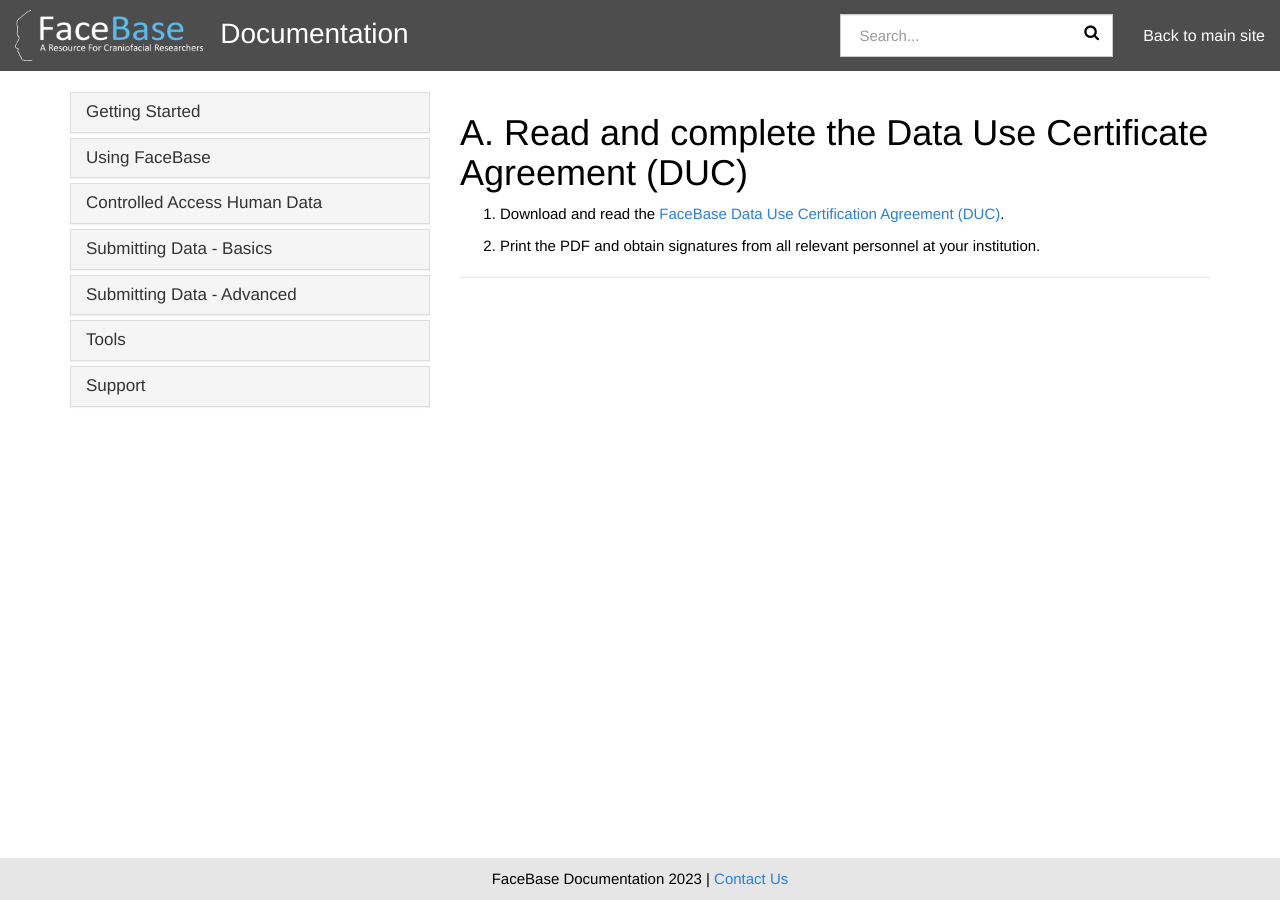
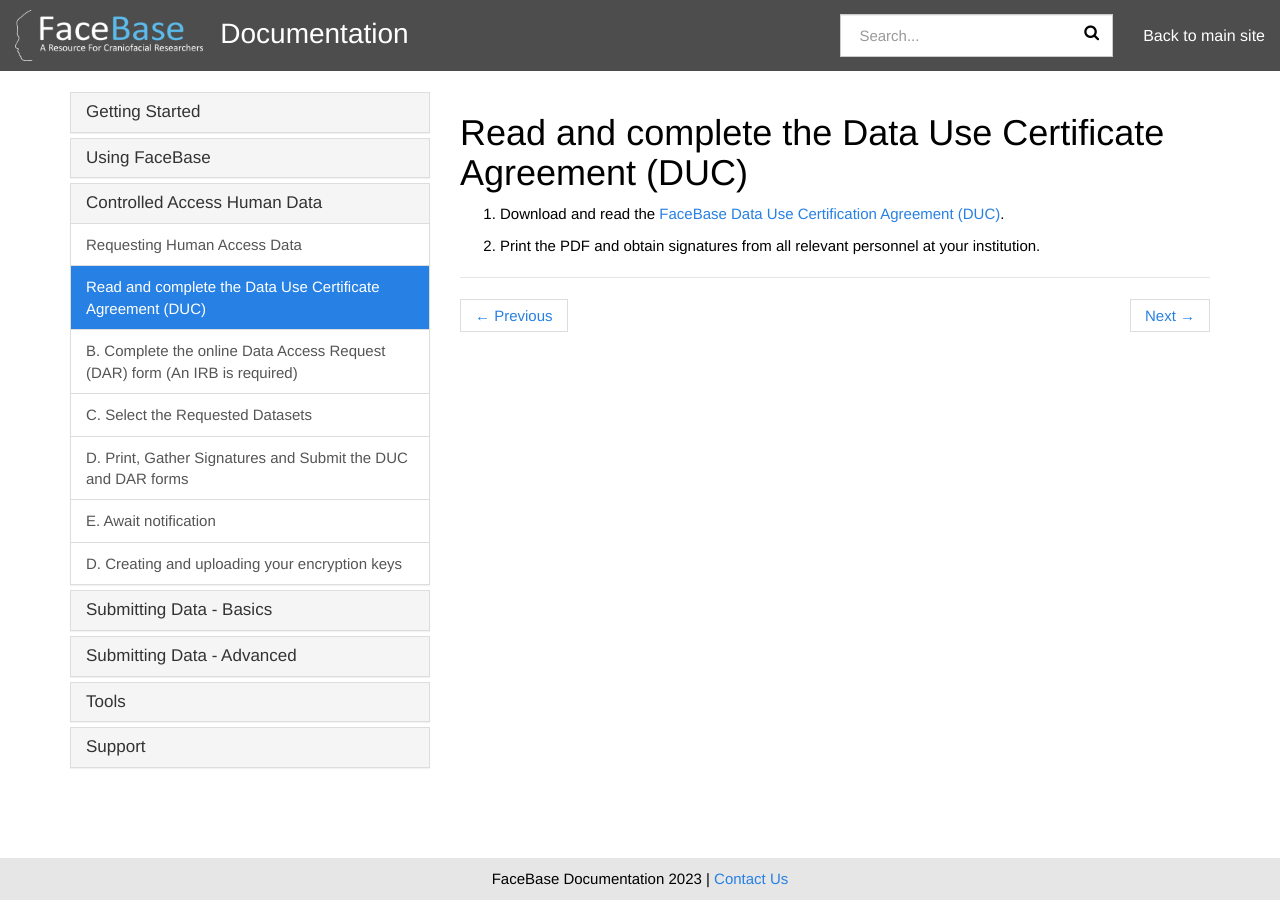
Before and after one commit to informatics-isi-edu/facebase-docs, a Jekyll site: the page built from docs/_docs/human-data/duc.md, in a window 1280 px wide. Built offline with Jekyll 4.4.1, drawn with Linux system fonts in a browser that asks for light colours; some of the changed lines change nothing that is shown.

Commit message:
updating permalinks

```diff
--- a/docs/_docs/human-data/dar.md
+++ b/docs/_docs/human-data/dar.md
@@ -1,6 +1,6 @@
 ---
 title: B. Complete the online Data Access Request (DAR) form (An IRB is required)
-permalink: /docs/human-data/dar/
+permalink: /docs/dar/
 ---
 
 ## Create new DAR request
--- a/docs/_docs/human-data/duc.md
+++ b/docs/_docs/human-data/duc.md
@@ -1,6 +1,6 @@
 ---
-title: A. Read and complete the Data Use Certificate Agreement (DUC)
-permalink: /docs/human-data/duc/
+title: Read and complete the Data Use Certificate Agreement (DUC)
+permalink: /docs/duc/
 ---
 
 1. Download and read the [FaceBase Data Use Certification Agreement (DUC)](https://www.facebase.org/odocs/data-use-certification/).
--- a/docs/_docs/human-data/encryption-keys.md
+++ b/docs/_docs/human-data/encryption-keys.md
@@ -1,6 +1,6 @@
 ---
 title: D. Creating and uploading your encryption keys
-permalink: /docs/human-data/encryption-keys/
+permalink: /docs/encryption-keys/
 ---
 
 If your request is approved, you will receive email from the FaceBase Hub and will be requested to create and upload your encryption in order to access the data.
--- a/docs/_docs/human-data/notification.md
+++ b/docs/_docs/human-data/notification.md
@@ -1,6 +1,6 @@
 ---
 title: E. Await notification
-permalink: /docs/human-data/notification/
+permalink: /docs/notification/
 ---
 
 Once your request is processed, you will be notified via email whether or not your request is approved.
--- a/docs/_docs/human-data/print-sign-submit.md
+++ b/docs/_docs/human-data/print-sign-submit.md
@@ -1,6 +1,6 @@
 ---
 title: D. Print, Gather Signatures and Submit the DUC and DAR forms
-permalink: /docs/human-data/print-sign-submit/
+permalink: /docs/print-sign-submit/
 ---
 
 ## Print the DAR form
--- a/docs/_docs/human-data/select-datasets.md
+++ b/docs/_docs/human-data/select-datasets.md
@@ -1,6 +1,6 @@
 ---
 title: C. Select the Requested Datasets
-permalink: /docs/human-data/select-datasets/
+permalink: /docs/select-datasets/
 ---
 
 On the DAR form you created in the previous step, you will select the desired datasets:
```
